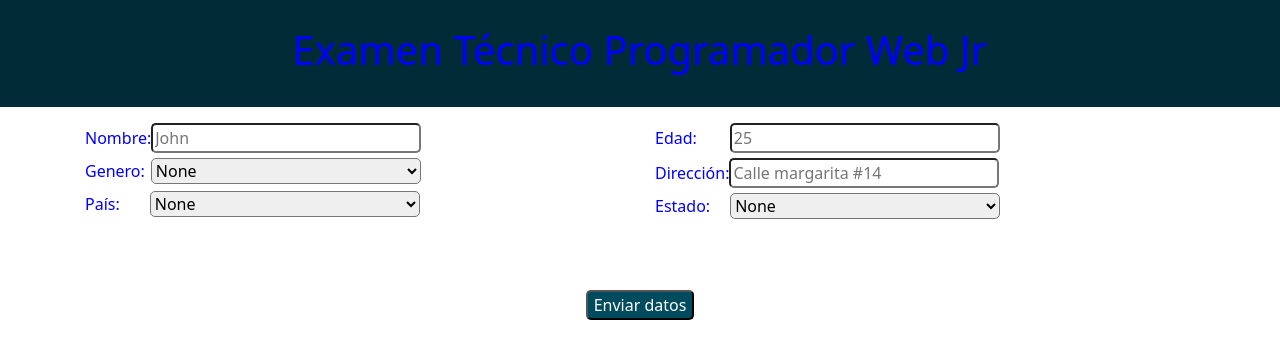
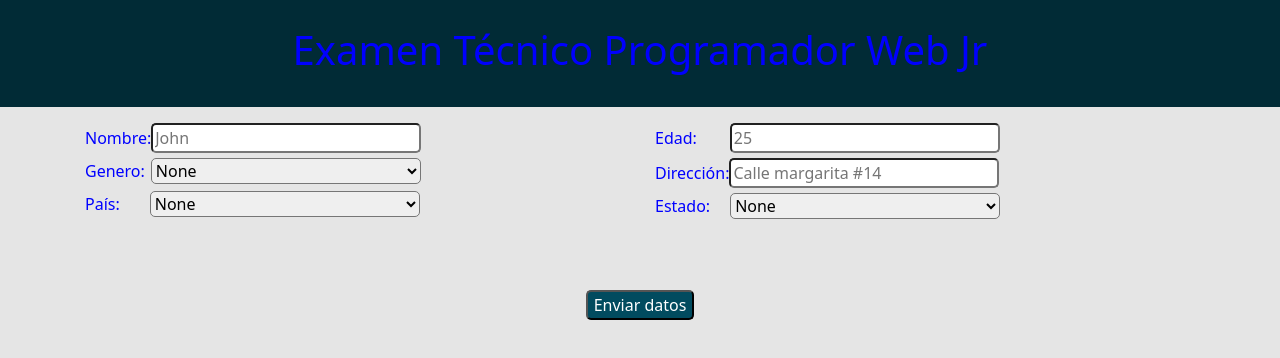
Before and after one commit to HugoBzn/interview, a Nuxt app: page / in a window 1280 px wide. Shown: the top 358 px of the page. Built offline with nearby package versions, Linux system fonts and the light colour scheme.

Commit message:
New bg color

```diff
--- a/assets/css/main.css
+++ b/assets/css/main.css
@@ -1,5 +1,5 @@
 body {
-  background-color: white;
+  background-color: rgb(229, 229, 229);
   color: blue;
   font-family: system-ui;
 }
```
